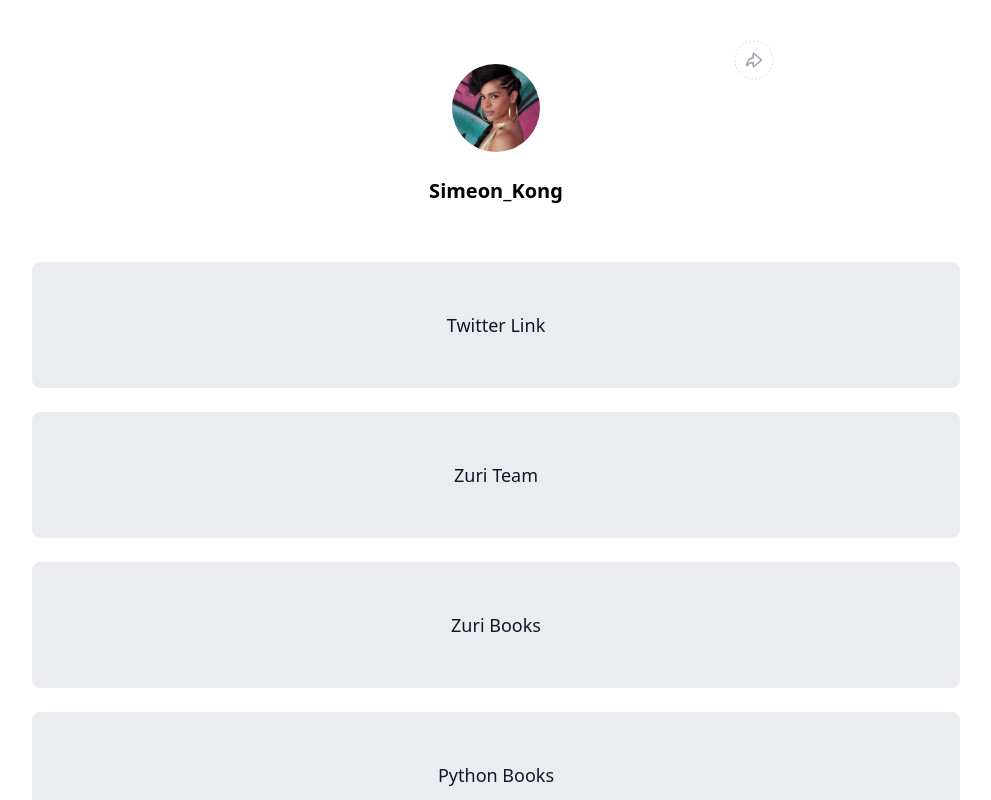
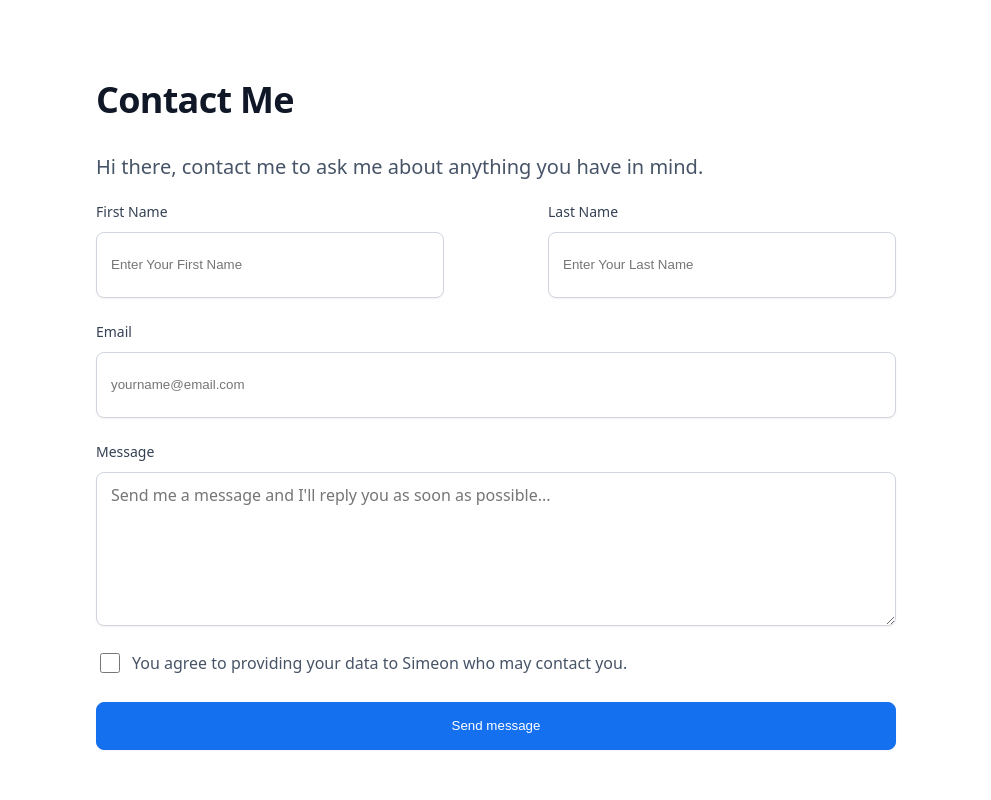
Before and after one commit to simziky/linktree-hng, a React (Create React App) app: page /Contact in a window 1280 px wide. Shown: the top 800 px of the page, without its empty margins (144-1135 px from the left). Built offline with nearby package versions, Linux system fonts and the light colour scheme.

Commit message:
feat: contact page added

```diff
--- a/package.json
+++ b/package.json
@@ -8,6 +8,7 @@
     "@testing-library/user-event": "^13.2.1",
     "react": "^18.2.0",
     "react-dom": "^18.2.0",
+    "react-router-dom": "^6.4.3",
     "react-scripts": "5.0.1",
     "sass": "^1.55.0",
     "web-vitals": "^2.1.0"
--- a/src/App.js
+++ b/src/App.js
@@ -1,9 +1,15 @@
+import { Routes, Route } from "react-router-dom";
+import Contact from "./pages/contact/contact";
 import Home from "./pages/home/linkTree";
+
 
 function App() {
     return (
       <div className="App">
-      <Home />
+      <Routes>
+          <Route path="/" element={<Home />} />
+          <Route path="/Contact" element={<Contact />} />
+      </Routes>
       </div>
     );
   }
--- /dev/null
+++ b/src/components/footer/footer.js
@@ -0,0 +1,21 @@
+import "./footer.scss"
+import zuri from "../../images/Zuri.png"
+import ingressive from "../../images/I4G.png"
+
+const Footer = () => {
+    return (
+    <div className='footer'>
+
+    <div className="footer-inner">
+
+      <img src={zuri} alt="zuri" />
+      <span>HNG Internship 9 Frontend Task</span>
+      <img src={ingressive} alt="I4G" />
+
+    </div>
+
+    </div>
+    )
+}
+
+export default Footer
--- /dev/null
+++ b/src/components/footer/footer.scss
@@ -0,0 +1,43 @@
+.footer {
+    margin-top: 64px;
+    padding: 48px 80px 48px 80px;
+
+    @media (max-width:900px) {
+        padding: 48px 60px 48px 60px;
+    }
+
+    @media (max-width:600px) {
+        padding: 48px 17px 48px 17px;
+    }
+
+    .footer-inner {
+        padding-left: 32px;
+        padding-right: 32px;
+        height: auto;
+        display: flex;
+        justify-content:space-between;
+        align-items:flex-end;
+
+        @media (max-width:600px) {
+            padding-left: 0px;
+            padding-right: 0px;
+            flex-direction: column;
+            align-items: flex-start;
+
+            span {
+                margin-bottom: 10px;
+            }
+
+        }
+
+        img {
+            height: 32px;
+            width: auto;
+
+            @media (max-width:600px) {
+                margin-bottom: 10px;
+            }
+        }
+    }
+
+}
--- a/src/index.js
+++ b/src/index.js
@@ -2,12 +2,14 @@ import React from 'react';
 import ReactDOM from 'react-dom/client';
 import App from './App';
 import './index.scss';
-
+import { BrowserRouter } from 'react-router-dom';
 
 
 const root = ReactDOM.createRoot(document.getElementById('root'));
 root.render(
   <React.StrictMode>
+      <BrowserRouter>
     <App />
+    </BrowserRouter>
   </React.StrictMode>
 );
--- /dev/null
+++ b/src/pages/contact/contact.js
@@ -0,0 +1,67 @@
+import Footer from "../../components/footer/footer"
+import "./contact.scss"
+
+const Contact = () => {
+    return (
+        <>
+        <div className="Contact-main">
+
+            <div className="contact-inner">
+                <h2>
+                    Contact Me
+                </h2>
+
+                <p>
+                Hi there, contact me to ask me about anything you have in mind.
+                </p>
+
+                <form>
+                    <div className="form-first-section">
+                        <div>
+                            <label for="first_name">First Name</label>
+                            <input type = "text" name="first_name"  placeholder="Enter Your First Name" id="first_name" required />
+                        </div>
+
+                        <div>
+                        <label for="last_name">Last Name</label>
+                        <input type = "text" name="last_name"  placeholder="Enter Your Last Name" id="last_name" required />
+                        </div>
+                    </div>
+
+                    <div className="form-second-section">
+                        <label for="email">Email</label>
+                        <input type = "email" name="email"  placeholder="yourname@email.com" id="email" required />
+                    </div>
+
+
+                    <div className="form-third-section">
+                        <label for="message">Message</label>
+                        <textarea  name="message"  placeholder="Send me a message and I'll reply you as soon as possible..." id="message" required />
+                    </div>
+
+                    <div className="form-fourth-section">
+                        <input type= "checkbox"  name="checkbox"  id="checkbox" required />
+                        <label for="checkbox">You agree to providing your data to Simeon who may contact you.</label>
+                    </div>
+
+                    <button id="btn__submit">
+                    Send message
+                    </button>
+                </form>
+
+            </div>
+
+
+
+        </div>
+
+        <Footer />
+
+
+
+
+        </>
+    )
+}
+
+export default Contact
--- /dev/null
+++ b/src/pages/contact/contact.scss
@@ -0,0 +1,183 @@
+.Contact-main {
+    display: flex;
+    justify-content: center;
+    padding-top: 3rem;
+    padding-left: 1rem;
+    padding-right: 1rem;
+
+    .contact-inner {
+        width: 50rem;
+        height: fit-content;
+        //background-color: red;
+        @media (max-width:900px) {
+            width: 35rem;
+        }
+
+        @media (max-width:600px) {
+            width: 100%;
+        }
+
+
+        h2 {
+            font-style: normal;
+            font-weight: 600;
+            font-size: 36px;
+            line-height: 44px;
+            color: #101828;
+            letter-spacing: -0.02em;
+        }
+
+        p {
+            font-style: normal;
+            font-weight: 400;
+            font-size: 20px;
+            line-height: 30px;
+            color: #475467;
+        }
+
+       form {
+
+        .form-first-section {
+            display: flex;
+            justify-content: space-between;
+
+            @media (max-width:600px) {
+                flex-direction: column;
+            }
+
+            div {
+                width: 348px;
+                display: inline-flex;
+                flex-direction: column;
+
+                @media (max-width:900px) {
+                    width: 250px;
+                }
+                @media (max-width:600px) {
+                    width: 100%;
+                }
+
+                label {
+                    font-weight: 500;
+                    font-size: 14px;
+                    line-height: 20px;
+                    color: #344054;
+                    margin-bottom: 10px;
+
+                }
+
+                input {
+                    padding: 10px 14px;
+                    //width: 100%;
+                    height: 44px;
+                    background: #FFFFFF;
+                    border: 1px solid #D0D5DD;
+                    box-shadow: 0px 1px 2px rgba(16, 24, 40, 0.05);
+                    border-radius: 8px;
+                    outline: none;
+
+
+                }
+            }
+        }
+
+        .form-second-section {
+            width: 100%;
+            display: inline-flex;
+            flex-direction: column;
+            margin-top: 24px;
+
+            label {
+                font-weight: 500;
+                font-size: 14px;
+                line-height: 20px;
+                color: #344054;
+                margin-bottom: 10px;
+            }
+
+            input {
+                padding: 10px 14px;
+                //width: 100%;
+                height: 44px;
+                background: #FFFFFF;
+                border: 1px solid #D0D5DD;
+                box-shadow: 0px 1px 2px rgba(16, 24, 40, 0.05);
+                border-radius: 8px;
+                outline: none;
+            }
+        }
+
+        .form-third-section {
+            width: 100%;
+            display: inline-flex;
+            flex-direction: column;
+            margin-top: 24px;
+
+            label {
+                font-weight: 500;
+                font-size: 14px;
+                line-height: 20px;
+                color: #344054;
+                margin-bottom: 10px;
+            }
+
+            textarea {
+                //width: 100%;
+                max-width: 100%;
+                height: 132px;
+                padding: 10px 14px;
+                border: 1px solid #D0D5DD;
+                box-shadow: 0px 1px 2px rgba(16, 24, 40, 0.05);
+                border-radius: 8px;
+                font-style: normal;
+                font-weight: 400;
+                font-size: 16px;
+                line-height: 24px;
+                font-family: system-ui, -apple-system, BlinkMacSystemFont, 'Segoe UI', Roboto, Oxygen, Ubuntu, Cantarell, 'Open Sans', 'Helvetica Neue', sans-serif;
+                outline: none;
+            }
+        }
+
+        .form-fourth-section {
+            width: 100%;
+            display: inline-flex;
+            align-items: center;
+            margin-top: 24px;
+
+            input {
+                width: 20px;
+                height: 20px;
+                border: 1px solid #D0D5DD;
+                border-radius: 6px;
+                margin-right: 12px;
+            }
+
+            label {
+                font-weight: 400;
+                font-size: 16px;
+                line-height: 24px;
+                color: #475467;
+            }
+
+        }
+
+        button {
+            margin-top: 24px;
+            width: 100%;
+            background: #1570EF;
+            color: white;
+            border: 1px solid #1570EF;
+            box-shadow: 0px 1px 2px rgba(16, 24, 40, 0.05);
+            border-radius: 8px;
+            height: 48px;
+            padding: 12px 20px;
+            transition: 0.5s;
+
+            &:hover {
+                cursor: pointer;
+                background-color: #0760dd;
+            }
+        }
+       }
+    }
+}
--- a/src/pages/home/linkTree.js
+++ b/src/pages/home/linkTree.js
@@ -1,3 +1,5 @@
+import { Link } from "react-router-dom";
+
 import profile from "../../images/profile.svg"
 import share from "../../icons/share.svg"
 import slack from "../../icons/slack.png"
@@ -5,6 +7,7 @@ import github from "../../icons/github.png"
 import zuri from "../../images/Zuri.png"
 import ingressive from "../../images/I4G.png"
 import './linkTree.scss';
+import Footer from "../../components/footer/footer";
 
 function Home() {
   return (
@@ -49,6 +52,9 @@ function Home() {
 
           <a href="https://books.zuri.team/design-rules" id="book__design">Design Books</a>
 
+            <Link to="/Contact" id="contact"> Contact </Link>
+
+
         </div>
 
         <div className="socials">
@@ -68,17 +74,7 @@ function Home() {
 
 
 {/***********************Footer section********************/}
-    <div className='footer'>
-
-      <div className="footer-inner">
-
-        <img src={zuri} alt="zuri" />
-        <span>HNG Internship 9 Frontend Task</span>
-        <img src={ingressive} alt="I4G" />
-
-      </div>
-
-    </div>
+   <Footer />
 
 
     </div>
```
Also changed, not shown: 1 other file (tests, documents, lock files or other folders).
